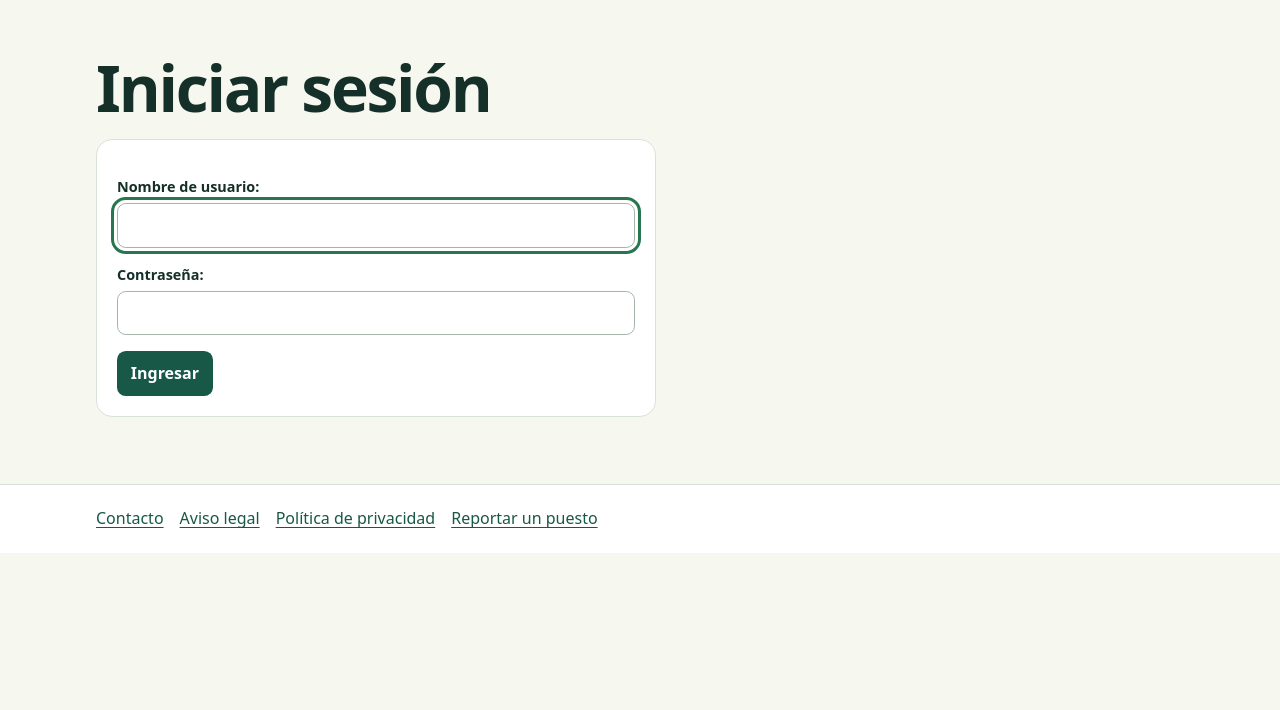
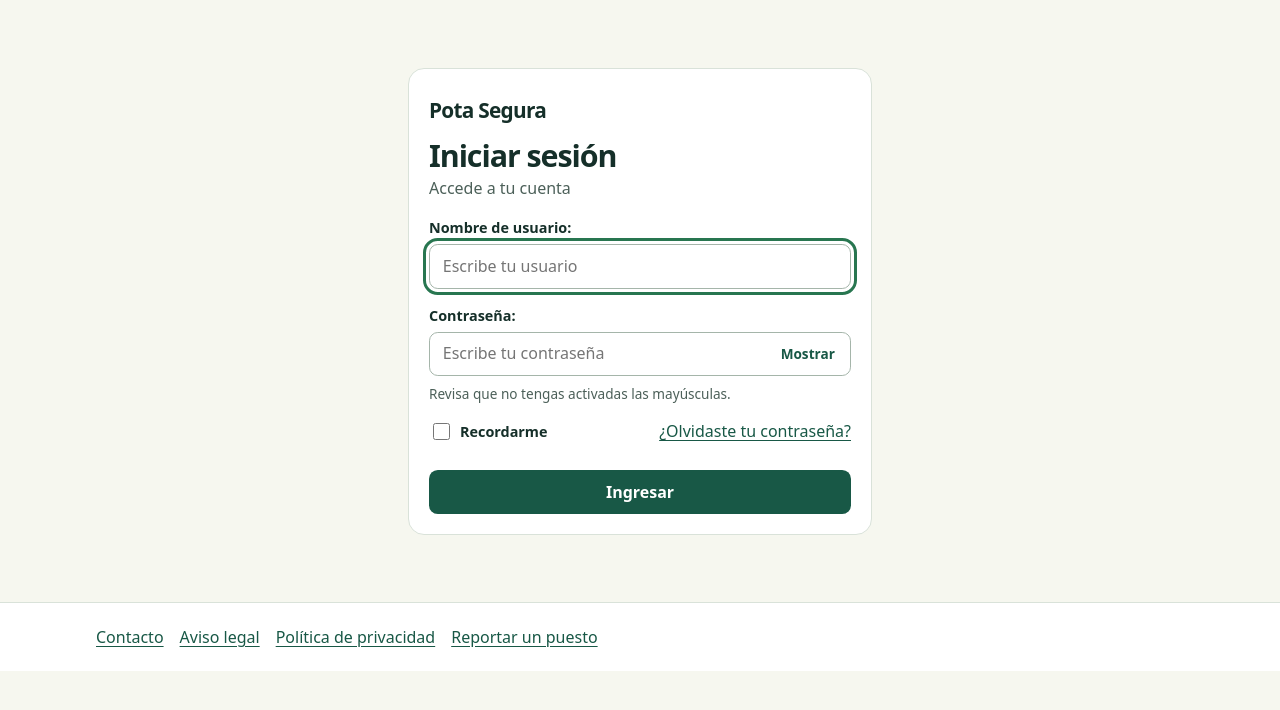
Before and after one commit to jjjoaquo/pota-segura, a Django app: page /login/ in a window 1280 px wide. Shown: the part 71-781 px from the top of the page. Run offline with Django 5.2, Linux system fonts and the light colour scheme.

Commit message:
Mejora el acceso y limita los intentos de autenticación

```diff
--- a/pota/urls.py
+++ b/pota/urls.py
@@ -3,10 +3,11 @@ from django.contrib.auth import views as auth
 from django.urls import path
 
 from puestos import views
+from puestos.acceso import Acceso
 
 urlpatterns = [
     path("admin/", admin.site.urls),
-    path("login/", auth.LoginView.as_view(template_name="login.html"), name="login"),
+    path("login/", Acceso.as_view(), name="login"),
     path("logout/", auth.LogoutView.as_view(), name="logout"),
     path("", views.lista, name="lista"),
     path("puestos/nuevo/", views.registrar, name="registrar"),
--- /dev/null
+++ b/puestos/acceso.py
@@ -0,0 +1,56 @@
+from datetime import datetime, timezone as utc
+from hashlib import sha256
+
+from django import forms
+from django.contrib.auth.forms import AuthenticationForm
+from django.contrib.auth.views import LoginView
+from django.db.models import F
+from django.utils import timezone
+
+from .models import IntentosAcceso
+
+
+class FormularioAcceso(AuthenticationForm):
+    recordarme = forms.BooleanField(required=False, label="Recordarme")
+
+    def __init__(self, *args, **kwargs):
+        super().__init__(*args, **kwargs)
+        self.fields["username"].widget.attrs.update({
+            "placeholder": "Escribe tu usuario", "autocomplete": "username",
+        })
+        self.fields["password"].label = "Contraseña"
+        self.fields["password"].widget.attrs.update({
+            "placeholder": "Escribe tu contraseña", "autocomplete": "current-password",
+            "aria-describedby": "ayuda-contrasena",
+        })
+
+
+class Acceso(LoginView):
+    template_name = "login.html"
+    authentication_form = FormularioAcceso
+
+    def post(self, request, *args, **kwargs):
+        ahora = timezone.now()
+        duracion = 15 * 60
+        ventana = int(ahora.timestamp()) // duracion
+        vence = datetime.fromtimestamp((ventana + 1) * duracion, tz=utc.utc)
+        usuario = request.POST.get("username", "").strip().casefold()[:150]
+        origen = request.META.get("REMOTE_ADDR", "")
+        identificador = sha256(f"{ventana}:{origen}:{usuario}".encode()).hexdigest()
+        IntentosAcceso.objects.filter(vence__lte=ahora).delete()
+        IntentosAcceso.objects.get_or_create(identificador=identificador, defaults={"vence": vence})
+        permitido = IntentosAcceso.objects.filter(
+            identificador=identificador, cantidad__lt=8,
+        ).update(cantidad=F("cantidad") + 1)
+        if not permitido:
+            self.extra_context = {"limite_alcanzado": True}
+            return self.render_to_response(
+                self.get_context_data(form=self.get_form()), status=429,
+                headers={"Retry-After": str(int((vence - ahora).total_seconds()) + 1)},
+            )
+        return super().post(request, *args, **kwargs)
+
+    def form_valid(self, form):
+        respuesta = super().form_valid(form)
+        self.request.session.set_expiry(None if form.cleaned_data["recordarme"] else 0)
+        return respuesta
--- a/puestos/models.py
+++ b/puestos/models.py
@@ -34,3 +34,9 @@ class Inspeccion(models.Model):
 
     class Meta:
         ordering = ["-fecha", "-pk"]
+
+
+class IntentosAcceso(models.Model):
+    identificador = models.CharField(max_length=64, primary_key=True)
+    vence = models.DateTimeField(db_index=True)
+    cantidad = models.PositiveIntegerField(default=0)
--- a/puestos/static/puestos/estilos.css
+++ b/puestos/static/puestos/estilos.css
@@ -103,3 +103,19 @@ footer { border-top: 1px solid var(--line); background: white; }
   .nav-links { order: 3; width: 100%; }
   .nav-action { font-size: .78rem; max-width: 11rem; }
 }
+
+main > section.login-panel { max-width: 29rem; margin: 1rem auto 3rem; padding: clamp(1.2rem, 4vw, 2rem); }
+.login-panel h1 { font-size: 1.9rem; margin: .4rem 0 .2rem; }
+.login-panel > p { margin-top: 0; }
+.login-panel .campo { margin-top: 1rem; }
+.login-panel button[type=submit] { width: 100%; }
+.contrasena { position: relative; }
+.contrasena:has(button:not([hidden])) input { padding-right: 6rem; }
+.contrasena button { position: absolute; right: .15rem; top: 50%; transform: translateY(-50%); color: var(--green); background: transparent; font-size: .85rem; }
+.ayuda { font-size: .85rem; margin: .45rem 0 0; }
+.opciones-acceso { display: flex; flex-wrap: wrap; justify-content: space-between; align-items: center; gap: .25rem .7rem; margin: .35rem 0 1rem; }
+.opciones-acceso label, .opciones-acceso a { display: inline-flex; gap: .45rem; align-items: center; min-height: 44px; margin: 0; }
+.opciones-acceso input[type=checkbox] { width: 1.05rem; min-height: auto; height: 1.05rem; accent-color: var(--green); }
+.alerta { border: 1px solid #c88a80; border-radius: .65rem; padding: .7rem; background: #fcebe8; color: #80261f; }
+.alerta span { font-weight: 850; margin-right: .3rem; }
+.solo-lectores { position: absolute; width: 1px; height: 1px; overflow: hidden; clip-path: inset(50%); white-space: nowrap; }
--- a/puestos/static/puestos/interaccion.js
+++ b/puestos/static/puestos/interaccion.js
@@ -56,3 +56,29 @@ if (buscador) {
     }
   });
 }
+
+const acceso = document.querySelector("[data-acceso]");
+if (acceso) {
+  const contrasena = acceso.elements.password;
+  const mostrar = acceso.querySelector("[data-mostrar]");
+  const ingresar = acceso.querySelector("[type=submit]");
+  const aviso = acceso.querySelector('[role="status"]');
+  mostrar.hidden = false;
+  mostrar.addEventListener("click", () => {
+    const visible = contrasena.type === "text";
+    contrasena.type = visible ? "password" : "text";
+    mostrar.firstChild.textContent = visible ? "Mostrar" : "Ocultar";
+  });
+  acceso.addEventListener("submit", () => {
+    ingresar.disabled = true;
+    ingresar.textContent = "Ingresando…";
+    aviso.textContent = "Verificando tus datos.";
+  });
+  window.addEventListener("pageshow", (evento) => {
+    if (evento.persisted) {
+      ingresar.disabled = false;
+      ingresar.textContent = "Ingresar";
+      aviso.textContent = "";
+    }
+  });
+}
--- a/templates/login.html
+++ b/templates/login.html
@@ -1,5 +1,32 @@
 {% extends "base.html" %}
+{% block title %}Iniciar sesión · Pota Segura{% endblock %}
 {% block content %}
-<h1>Iniciar sesión</h1>
-<form class="panel field-form" method="post">{% csrf_token %}{{ form.as_p }}<input type="hidden" name="next" value="{{ next }}"><button>Ingresar</button></form>
+<section class="login-panel" aria-labelledby="titulo-acceso">
+  <a class="brand" href="{% url 'lista' %}">Pota Segura</a>
+  <h1 id="titulo-acceso">Iniciar sesión</h1>
+  <p class="muted">Accede a tu cuenta</p>
+  {% if limite_alcanzado %}
+  <p class="alerta" role="alert"><span aria-hidden="true">!</span> Alcanzaste el límite de intentos. Espera unos minutos y vuelve a intentarlo.</p>
+  {% elif form.errors %}
+  <p class="alerta" role="alert"><span aria-hidden="true">!</span> Usuario o contraseña incorrectos</p>
+  {% endif %}
+  <form method="post" data-acceso>
+    {% csrf_token %}
+    <div class="campo">{{ form.username.label_tag }}{{ form.username }}</div>
+    <div class="campo">
+      {{ form.password.label_tag }}
+      <div class="contrasena">{{ form.password }}
+        <button type="button" data-mostrar aria-controls="id_password" hidden>Mostrar<span class="solo-lectores"> contraseña</span></button>
+      </div>
+      <p class="muted ayuda" id="ayuda-contrasena">Revisa que no tengas activadas las mayúsculas.</p>
+    </div>
+    <div class="opciones-acceso">
+      <label for="{{ form.recordarme.id_for_label }}">{{ form.recordarme }} Recordarme</label>
+      <a href="{% url 'informacion' 'ayuda-de-acceso' %}">¿Olvidaste tu contraseña?</a>
+    </div>
+    <input type="hidden" name="next" value="{{ next }}">
+    <button type="submit">Ingresar</button>
+    <p class="estado-formulario" role="status"></p>
+  </form>
+</section>
 {% endblock %}
```
Also changed, not shown: puestos/migrations/0003_intentosacceso.py (added).
